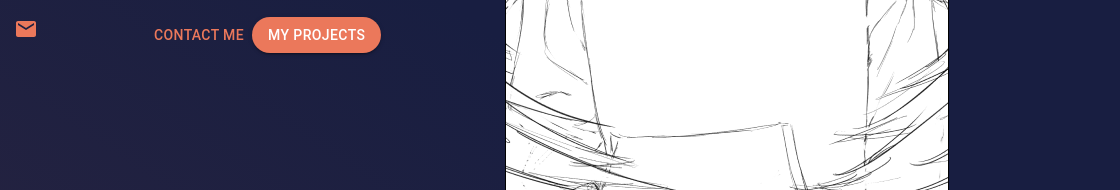
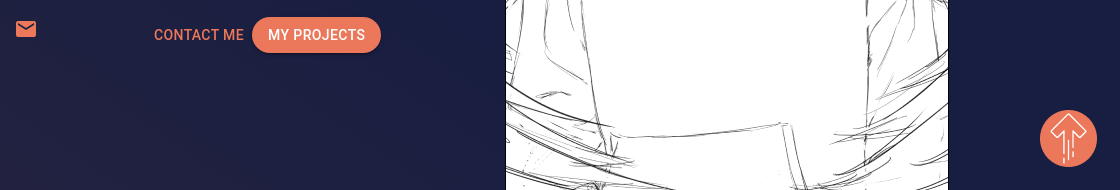
Before and after one commit to EzyhB/portfolio-webpage, a Gatsby site: page / in a window 1280 px wide. Shown: the part 610-800 px from the top of the page, 160-1280 px from the left. Built offline with nearby package versions, Linux system fonts and the light colour scheme; Gatsby itself is replaced by a stand-in of ours.

Commit message:
back to top feature added

```diff
--- /dev/null
+++ b/componenets/BackToTop/index.tsx
@@ -0,0 +1,38 @@
+import React from "react";
+import {
+  AppBar,
+  Box,
+  Button,
+  Container,
+  FormControl,
+  Grid,
+  ImageList,
+  Input,
+  TextField,
+  Typography,
+} from "@mui/material";
+import { AnchorLink } from "gatsby-plugin-anchor-links";
+
+import totop from "/src/images/totop.png";
+
+export default function BackToTop() {
+  return (
+    <AppBar
+      position="fixed"
+      color="transparent"
+      sx={{
+        boxShadow: "none",
+        display: "flex",
+
+        justifyContent: "end",
+        maxWidth: "4rem",
+        bottom: "1rem",
+        right: "1rem",
+      }}
+    >
+      <AnchorLink to="#navbar">
+        <img src={totop} alt="backtotop" />
+      </AnchorLink>
+    </AppBar>
+  );
+}
--- a/src/pages/index.tsx
+++ b/src/pages/index.tsx
@@ -10,6 +10,7 @@ import AboutMe from "../../componenets/AboutMe";
 import Skills from "../../componenets/Skills";
 import MyProjects from "../../componenets/MyProjects";
 import EmailSection from "../../componenets/EmailSection";
+import BackToTop from "../../componenets/BackToTop";
 
 interface MyTheme {
   background: string;
@@ -47,6 +48,7 @@ export default function IndexPage() {
         <Skills isLight={isLight} />
         <MyProjects isLight={isLight} />
         <EmailSection />
+        <BackToTop />
       </Container>
     </ThemeProvider>
   );
```
Also changed, not shown: src/images/totop.png (added).
